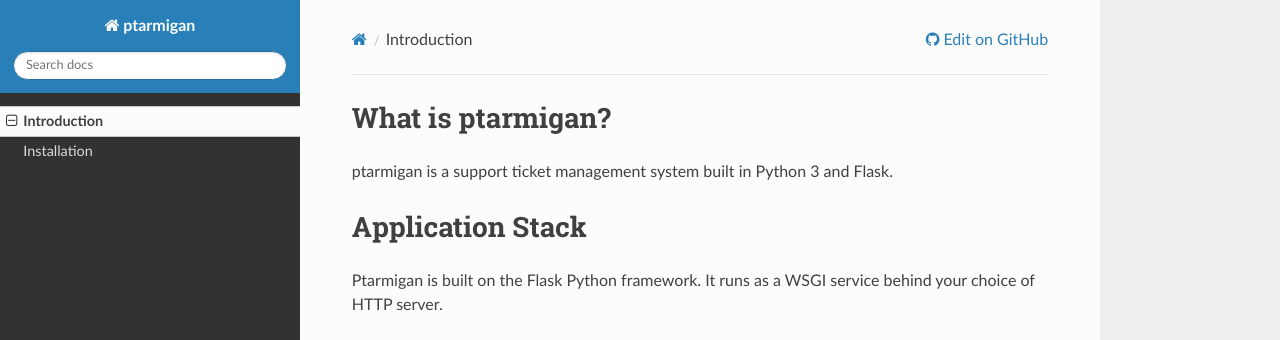
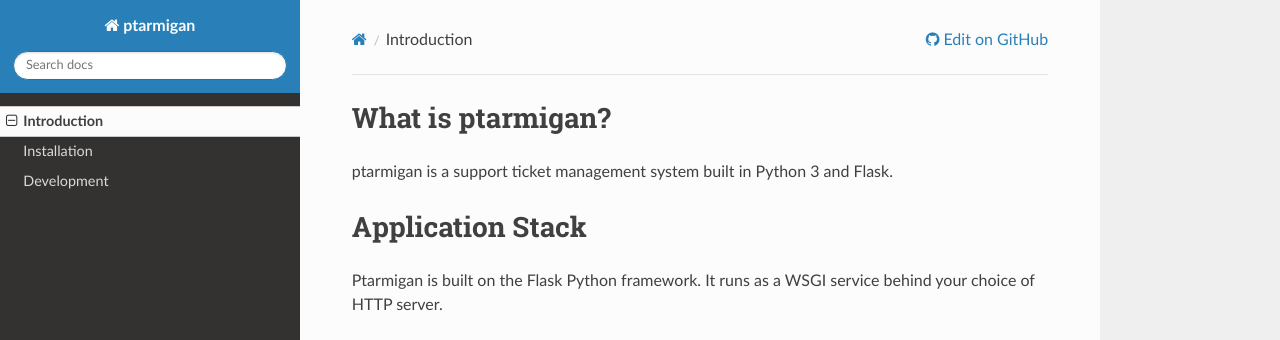
Before and after one commit to vilhelmprytz/ptarmigan, an MkDocs documentation site: the page built from docs/index.md, in a window 1280 px wide. Shown: the top 340 px of the page. Built offline with MkDocs 1.6.1, drawn with Linux system fonts in a browser that asks for light colours; nearby versions of some CDN libraries.

Commit message:
Docs: add development page to mkdocs.yml

```diff
--- a/mkdocs.yml
+++ b/mkdocs.yml
@@ -5,6 +5,7 @@
 nav:
   - Introduction: 'index.md'
   - Installation: 'installation.md'
+  - Development: 'development.md'
 
 theme: readthedocs
 markdown_extensions:
```
